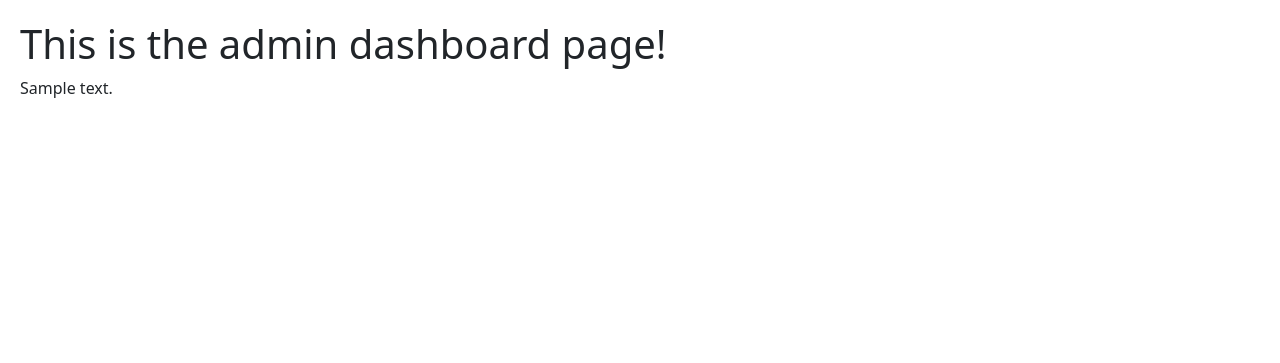
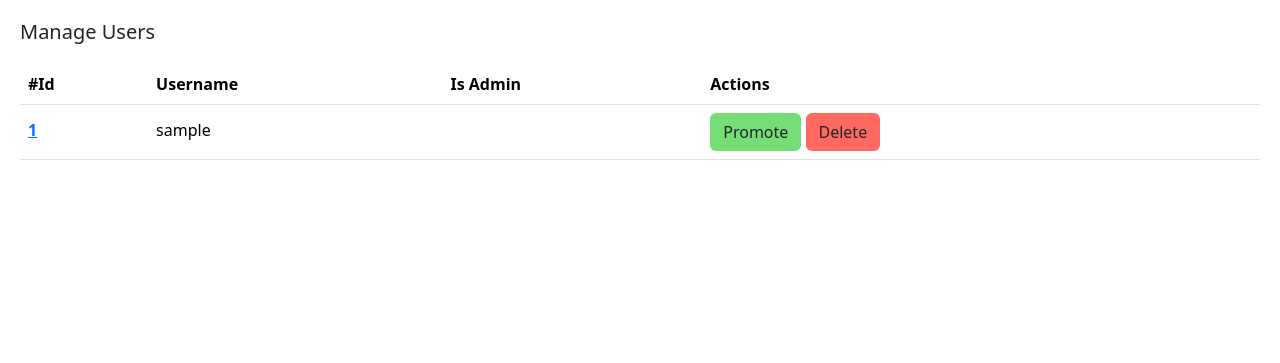
Before and after one commit to thomasmcr/SEA-Programming-Project, a FastAPI app: template src/templates/pages/admin_dashboard.html in a window 1280 px wide. Shown: the part 57-420 px from the top of the page. Run offline with FastAPI, Linux system fonts and the light colour scheme; the template is opened without the code that fills it: most values are stand-ins (such as "Sample title", 1, 10 or a date in 2020); some libraries are stand-ins or nearby versions.

Commit message:
Added user management table

```diff
--- a/src/static/css/global.css
+++ b/src/static/css/global.css
@@ -20,3 +20,7 @@
     color: #212529;
     background-color: var(--btn-decline);
 }
+
+td, th{
+    vertical-align: text-top;
+}
--- /dev/null
+++ b/src/templates/components/user_management_table.html
@@ -0,0 +1,23 @@
+<table class="table" style="margin-top: 20px;">
+    <thead>
+      <tr>
+        <th scope="col">#Id</th>
+        <th scope="col">Username</th>
+        <th scope="col">Is Admin</th>
+        <th scope="col">Actions</th>
+      </tr>
+    </thead>
+    <tbody>
+        {% for user in other_users_details %}
+            <tr>
+                <th scope="row"><a href="#">{{ user.id }}</a></th>
+                <td>{{ user.username }}</td>
+                <td>{{ user.is_admin }}</td>
+                <td>
+                    <a href="#" class="btn {{ 'disabled' if user.is_admin else '' }}" style="background-color: var(--btn-accept);">Promote</a>
+                    <a href="#" class="btn" style="background-color: var(--btn-decline);">Delete</a>
+                </td>
+            </tr>
+        {% endfor %}
+    </tbody>
+</table>
--- a/src/templates/pages/admin_dashboard.html
+++ b/src/templates/pages/admin_dashboard.html
@@ -2,6 +2,6 @@
 {% block title %}Home{% endblock %}
 {% block head %}{{ super() }}{% endblock %}
 {% block content %}
-    <h1>This is the admin dashboard page!</h1>
-    {{other_users_details}}
+    <h1 style="font-size: 20px;">Manage Users</h1>
+    {% include "/components/user_management_table.html" %}
 {% endblock %}
```
Also changed, not shown: src/tests/routers/ticket/test_create_ticket.py (renamed from src/tests/api/ticket/test_create_ticket.py, +1 -0 lines), src/test_tickets.db, src/tests/routers/__init__.py (added), src/tests/routers/ticket/__init__.py (added), src/tests/routers/ticket/test_delete_ticket.py (renamed from src/tests/api/ticket/test_delete_ticket.py), src/tests/routers/ticket/test_get_ticket.py (renamed from src/tests/api/ticket/test_get_ticket.py), src/tests/routers/ticket/test_resolve_ticket.py (renamed from src/tests/api/ticket/test_resolve_ticket.py), src/tickets.db.
